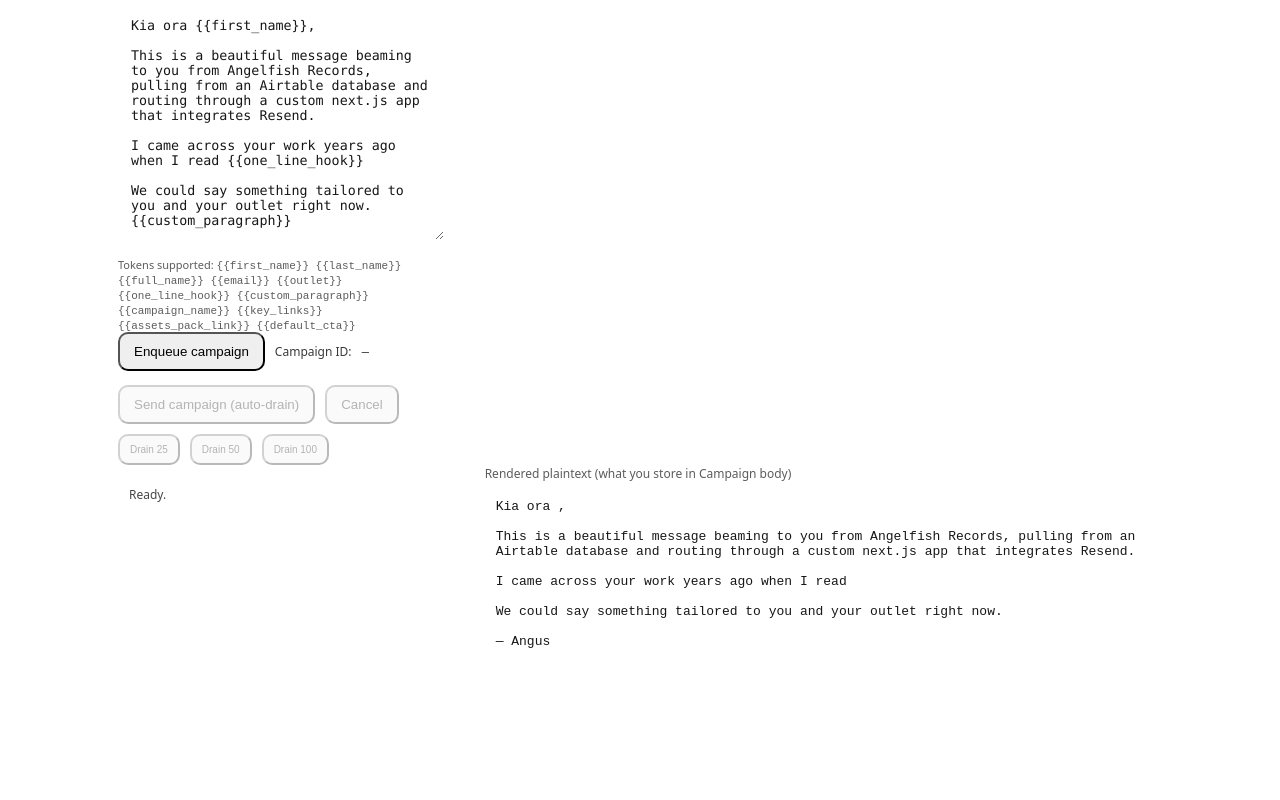
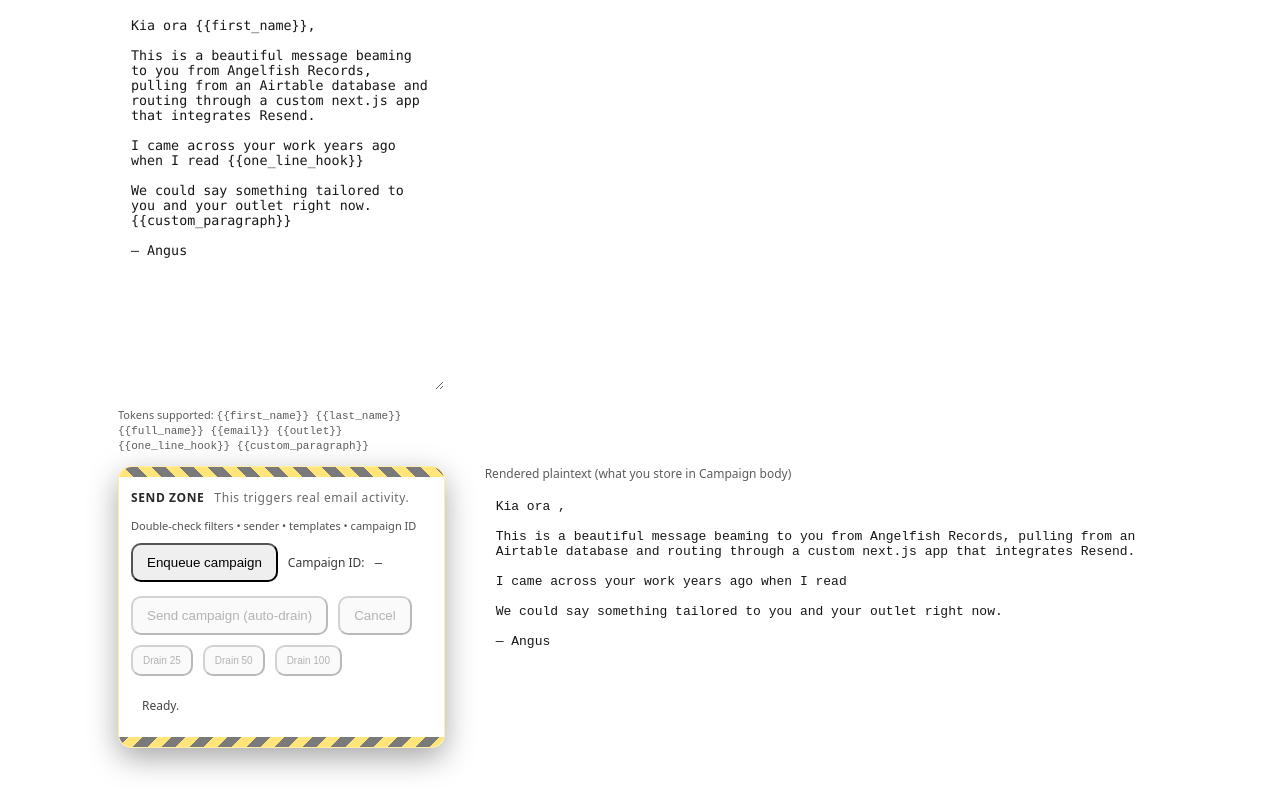
Before and after one commit to Angelfish-Records/AFR, a Next.js app: page /internal/campaign-composer in a window 1280 px wide. Shown: the part 433-1233 px from the top of the page. Before the commit the page ends 1145 px from the top, so only its background shows below. Built offline with nearby package versions, Linux system fonts and the light colour scheme; no server answers.

Commit message:
composer polish round 3

```diff
--- a/pages/internal/campaign-composer.tsx
+++ b/pages/internal/campaign-composer.tsx
@@ -197,6 +197,29 @@ We could say something tailored to you and your outlet right now. {{custom_parag
     border: `1px solid ${surfaceBorder}`,
     background: surfaceBg,
     color: 'inherit',
+  }
+
+    const hazardStripe = (angleDeg: number) =>
+    `repeating-linear-gradient(${angleDeg}deg,
+      rgba(255, 205, 0, 0.95) 0px,
+      rgba(255, 205, 0, 0.95) 10px,
+      rgba(0, 0, 0, 0.95) 10px,
+      rgba(0, 0, 0, 0.95) 20px
+    )`
+
+  const hazardCardStyle: React.CSSProperties = {
+    marginTop: 14,
+    borderRadius: 14,
+    border: `1px solid rgba(255,205,0,0.35)`,
+    background: 'rgba(255,255,255,0.035)',
+    boxShadow: '0 10px 30px rgba(0,0,0,0.35)',
+    overflow: 'hidden',
+  }
+
+  const hazardEdgeStyle: React.CSSProperties = {
+    height: 10,
+    opacity: 0.55,
+    filter: 'saturate(1.05)',
   }
 
   function IconBold(props: {size?: number}) {
@@ -803,7 +826,7 @@ function IconBullets(props: {size?: number}) {
       value={bodyTemplate}
       onChange={(e) => setBodyTemplate(e.target.value)}
       onKeyDown={(e) => {handleUndoRedoKeydown(e)}}
-      rows={14}
+      rows={24}
       style={{
         width: '100%',
         padding: 12,
@@ -823,11 +846,33 @@ function IconBullets(props: {size?: number}) {
             Tokens supported:{' '}
             <code>
               {
-                '{{first_name}} {{last_name}} {{full_name}} {{email}} {{outlet}} {{one_line_hook}} {{custom_paragraph}} {{campaign_name}} {{key_links}} {{assets_pack_link}} {{default_cta}}'
+                '{{first_name}} {{last_name}} {{full_name}} {{email}} {{outlet}} {{one_line_hook}} {{custom_paragraph}}'
               }
             </code>
           </div>
 
+                    {/* --- SEND HAZARD ZONE --- */}
+          <div style={hazardCardStyle}>
+            {/* top hazard edge */}
+            <div style={{...hazardEdgeStyle, backgroundImage: hazardStripe(45)}} />
+
+            <div style={{padding: 12}}>
+              <div style={{display: 'flex', alignItems: 'baseline', justifyContent: 'space-between', gap: 12, flexWrap: 'wrap'}}>
+                <div style={{fontSize: 12, fontWeight: 700, letterSpacing: 0.6, opacity: 0.92}}>
+                  SEND ZONE
+                  <span style={{marginLeft: 10, fontWeight: 500, opacity: 0.7}}>
+                    This triggers real email activity.
+                  </span>
+                </div>
+
+                <div style={{fontSize: 11, opacity: 0.75}}>
+                  Double-check filters • sender • templates • campaign ID
+                </div>
+              </div>
+
+              <div style={{height: 10}} />
+
+              {/* (1) Enqueue row */}
               <div style={{display: 'flex', gap: 10, alignItems: 'center', flexWrap: 'wrap'}}>
                 <button
                   onClick={enqueue}
@@ -852,6 +897,7 @@ function IconBullets(props: {size?: number}) {
                 </div>
               </div>
 
+              {/* (2) Action row */}
               <div style={{marginTop: 14, display: 'flex', gap: 10, flexWrap: 'wrap', alignItems: 'center'}}>
                 <button
                   onClick={() => sendAutoDrain({limit: 50, maxLoops: 50})}
@@ -869,17 +915,30 @@ function IconBullets(props: {size?: number}) {
                   Cancel
                 </button>
 
-            <button onClick={() => drainOnce(25)} disabled={loading || !campaignId} style={{padding: '8px 10px', borderRadius: 10, fontSize: 10}}>
+                <button
+                  onClick={() => drainOnce(25)}
+                  disabled={loading || !campaignId}
+                  style={{padding: '8px 10px', borderRadius: 10, fontSize: 10}}
+                >
                   Drain 25
                 </button>
-            <button onClick={() => drainOnce(50)} disabled={loading || !campaignId} style={{padding: '8px 10px', borderRadius: 10, fontSize: 10}}>
+                <button
+                  onClick={() => drainOnce(50)}
+                  disabled={loading || !campaignId}
+                  style={{padding: '8px 10px', borderRadius: 10, fontSize: 10}}
+                >
                   Drain 50
                 </button>
-            <button onClick={() => drainOnce(100)} disabled={loading || !campaignId} style={{padding: '8px 10px', borderRadius: 10,  fontSize: 10}}>
+                <button
+                  onClick={() => drainOnce(100)}
+                  disabled={loading || !campaignId}
+                  style={{padding: '8px 10px', borderRadius: 10, fontSize: 10}}
+                >
                   Drain 100
                 </button>
               </div>
 
+              {/* (3) Status box */}
               <div
                 style={{
                   marginTop: 10,
@@ -931,7 +990,9 @@ function IconBullets(props: {size?: number}) {
                 {sendStatus.state === 'locked' && (
                   <div style={{fontSize: 12}}>
                     <b>Blocked:</b> {sendStatus.message}
-                <div style={{marginTop: 6, fontSize: 11, opacity: 0.7}}>Another drain is likely running. Try again shortly.</div>
+                    <div style={{marginTop: 6, fontSize: 11, opacity: 0.7}}>
+                      Another drain is likely running. Try again shortly.
+                    </div>
                   </div>
                 )}
 
@@ -941,6 +1002,12 @@ function IconBullets(props: {size?: number}) {
                   </div>
                 )}
               </div>
+            </div>
+
+            {/* bottom hazard edge */}
+            <div style={{...hazardEdgeStyle, backgroundImage: hazardStripe(-45)}} />
+          </div>
+
         </div>
 
         {/* RIGHT: keep default sizing */}
```
Lines whose indentation alone changed are shown as unchanged.
